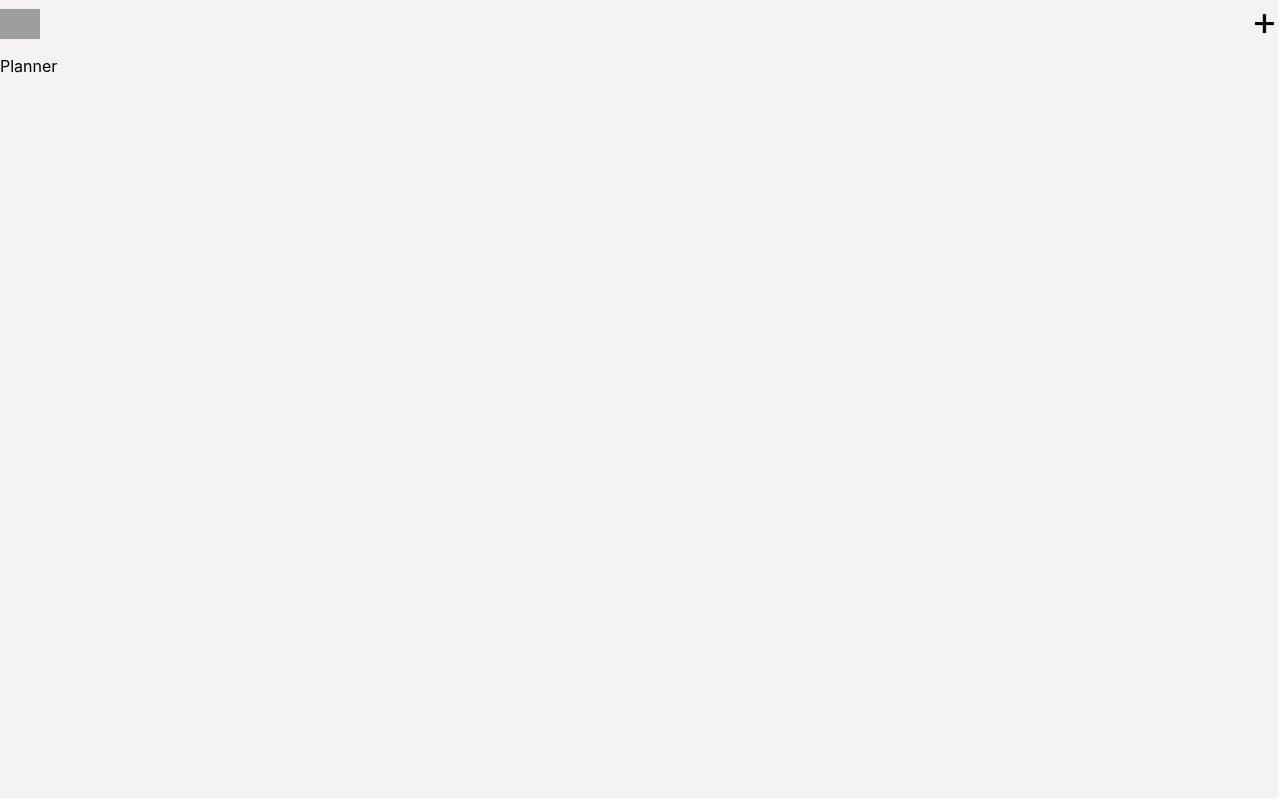
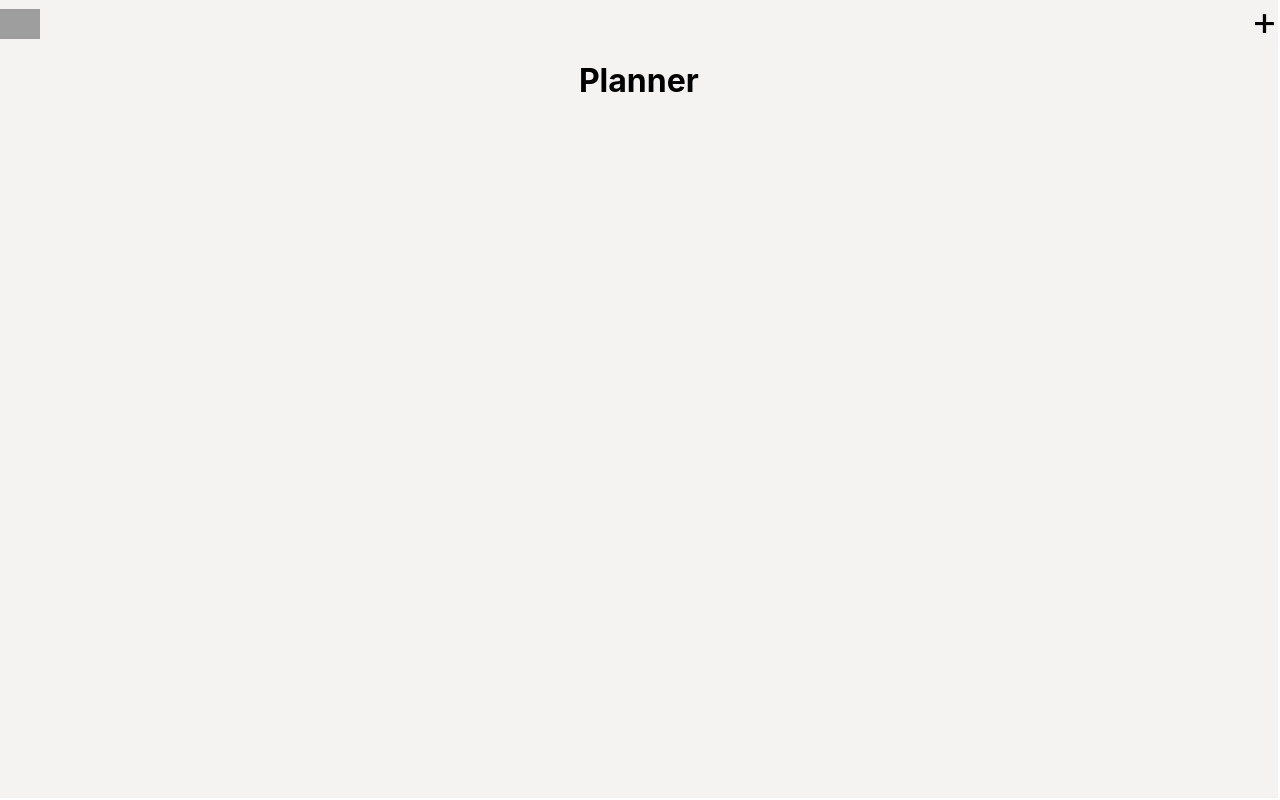
Before and after one commit to Bernard-Calma/planner, a React (Create React App) app: page /planner in a window 1280 px wide. Built offline with nearby package versions, Linux system fonts and the light colour scheme; grey boxes are pictures that could not be loaded.

Commit message:
added user state on top level default by guest and will change if user logs in

```diff
--- a/src/App.js
+++ b/src/App.js
@@ -10,6 +10,10 @@ import Transactions from './containers/Transactions';
 
 const App = () => {
   const [navOpen, setNavOpen] = useState(true)
+  const [user, setUser] = useState({
+    user: {ObjectID: "Guest"},
+    username: "Guest"
+  })
 
   const openNav = () => {
     setNavOpen(!navOpen)
@@ -24,7 +28,7 @@ const App = () => {
         <Routes>
           <Route path="/" element = {<LandingPage />} />
           <Route path="planner" element = {<Planner />} />
-          <Route path="transactions" element = {<Transactions />} />
+          <Route path="transactions" element = {<Transactions user = {user}/>} />
           <Route path="transactions/add" element = {<AddTransaction />} />
         </Routes>
       </div>
--- a/src/containers/Planner.jsx
+++ b/src/containers/Planner.jsx
@@ -1,10 +1,17 @@
 const Planner = () => {
 
     return (
-        <div>
-            <p>Planner</p>
+        <div style={ Styles.container}>
+            <h1> Planner </h1>
         </div>
     )
 }
 
 export default Planner
+
+const Styles = {
+    container: {
+        display: "flex",
+        justifyContent: "center"
+    }
+}
--- a/src/containers/Transactions.jsx
+++ b/src/containers/Transactions.jsx
@@ -4,9 +4,9 @@ import Transaction from "../components/Transaction"
 import TransactionTitles from "../components/TransactionTitles"
 import transactions from "../models/transcations"
 
-const Transactions = () => {
+const Transactions = (props) => {
 
-    const [transactionList, setTransactionList] = useState(transactions)
+    const [transactionList, setTransactionList] = useState( props.user.username === "Guest" ? transactions : [])
     const [summary, setSummary] = useState({
         totalIncome: 0,
         totalExpense: 0,
```
